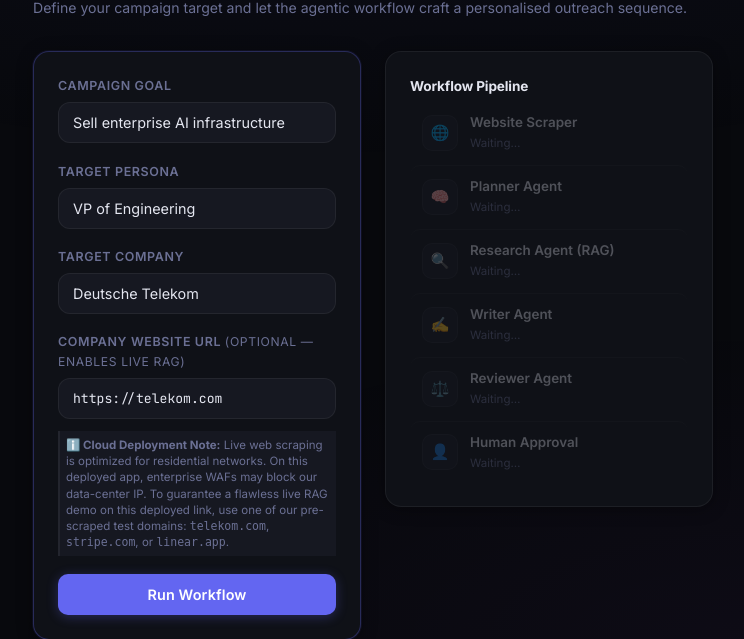
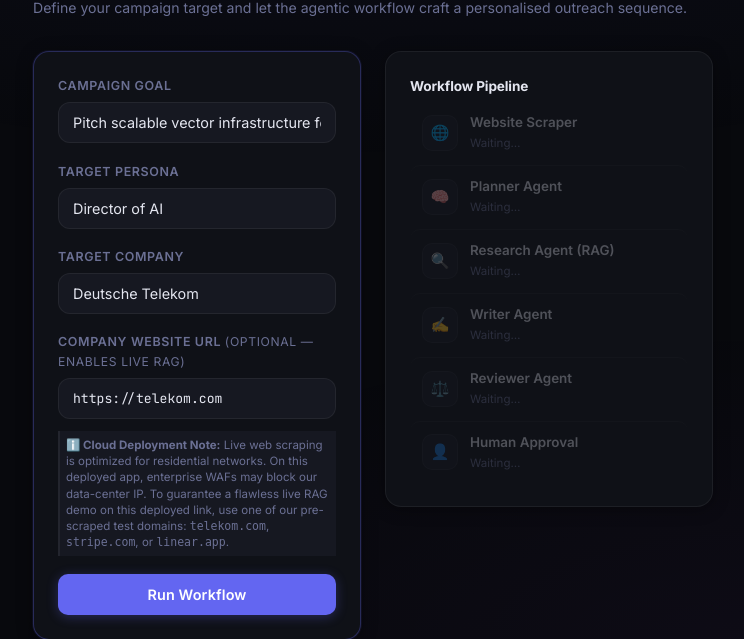
Before and after one commit to komalratre02/agentic-sequence-generator, a FastAPI app: page /generate in a window 1280 px wide. Shown: the part 155-794 px from the top of the page, without its empty margins (267-1011 px from the left). Run offline with FastAPI, Linux system fonts and the light colour scheme; parts of the project's set-up code (start-up, migrations or seed data) failed here and were passed over.

Commit message:
chore: refine UI defaults to pitch vector infrastructure directly to Magenta AI for recruiter demo

```diff
--- a/app/templates/generate.html
+++ b/app/templates/generate.html
@@ -85,13 +85,13 @@
         <div style="display:flex;flex-direction:column;gap:1.15rem;">
           <div class="form-group">
             <label class="form-label" for="goal">Campaign Goal</label>
-            <input class="form-control" id="goal" name="goal" type="text" placeholder="e.g. Sell enterprise AI infrastructure"
-              required value="Sell enterprise AI infrastructure" />
+            <input class="form-control" id="goal" name="goal" type="text" placeholder="e.g. Pitch scalable vector infrastructure for Magenta AI"
+              required value="Pitch scalable vector infrastructure for Magenta AI" />
           </div>
           <div class="form-group">
             <label class="form-label" for="persona">Target Persona</label>
-            <input class="form-control" id="persona" name="persona" type="text" placeholder="e.g. VP of Engineering" required
-              value="VP of Engineering" />
+            <input class="form-control" id="persona" name="persona" type="text" placeholder="e.g. Director of AI" required
+              value="Director of AI" />
           </div>
           <div class="form-group">
             <label class="form-label" for="company">Target Company</label>
@@ -123,8 +123,8 @@
             <div id="errorSuggestion" style="display:none; background:var(--surface-2); border:1px solid var(--border); border-radius:10px; padding:12px; margin-top:8px;">
               <span style="font-size:0.72rem; font-weight:700; color:var(--text-muted); text-transform:uppercase; letter-spacing:0.06em; display:block; margin-bottom:8px;">Suggestions to fix:</span>
               <div style="display:flex; flex-direction:column; gap:5px;">
-                <button type="button" class="btn btn-outline" style="justify-content:flex-start; padding:8px 12px; font-size:0.78rem; text-align:left; width: 100%;" onclick="fillExample('Sell enterprise cloud & 5G infrastructure', 'CIO', 'Deutsche Telekom', 'https://telekom.com')">
-                  💡 <strong>Enterprise IT:</strong> "Sell enterprise cloud & 5G infrastructure"
+                <button type="button" class="btn btn-outline" style="justify-content:flex-start; padding:8px 12px; font-size:0.78rem; text-align:left; width: 100%;" onclick="fillExample('Pitch scalable vector infrastructure for Magenta AI', 'Director of AI', 'Deutsche Telekom', 'https://telekom.com')">
+                  💡 <strong>Enterprise IT:</strong> "Pitch scalable vector infrastructure for Magenta AI"
                 </button>
                 <button type="button" class="btn btn-outline" style="justify-content:flex-start; padding:8px 12px; font-size:0.78rem; text-align:left; width: 100%;" onclick="fillExample('Book meetings with CTOs for our developer platform', 'CTO', 'Stripe', 'https://stripe.com')">
                   💡 <strong>Sales:</strong> "Book meetings with CTOs for our developer platform"
```
